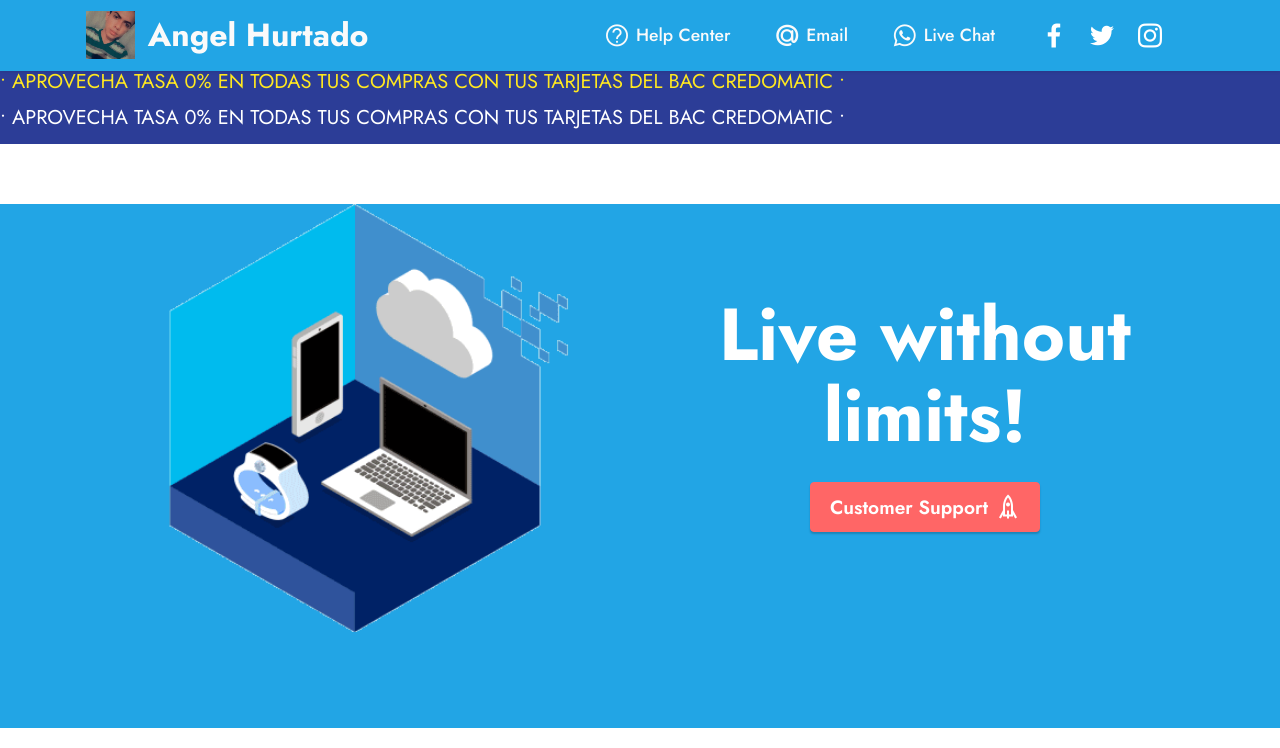
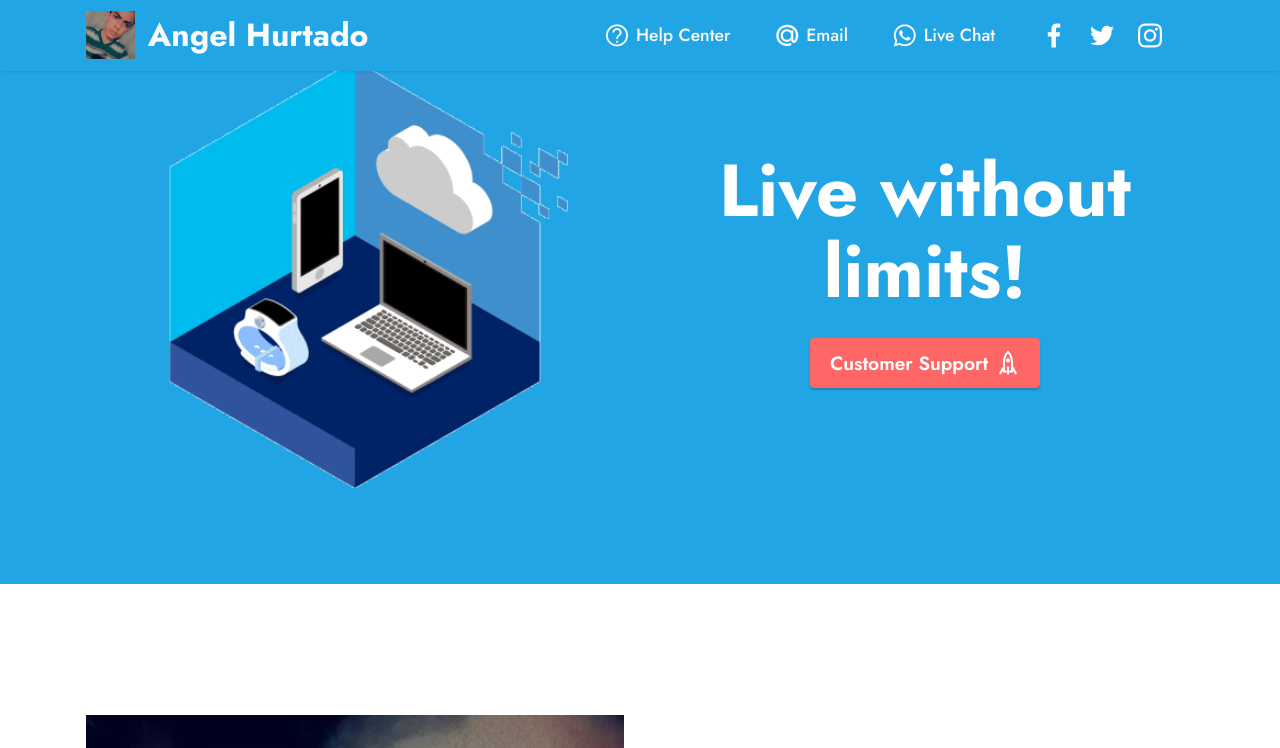
Before and after one commit to iamhurtado/home, a plain HTML site: page index.html in a window 1280 px wide. Shown: the top 748 px of the page. Drawn offline with Linux system fonts and the light colour scheme; files whose address does not match are found by name.

Commit message:
Update index.html

```diff
--- a/index.html
+++ b/index.html
@@ -24,29 +24,7 @@
   <link rel="stylesheet" href="assets/theme/css/style.css">
   <link rel="preload" as="style" href="assets/mobirise/css/mbr-additional.css"><link rel="stylesheet" href="assets/mobirise/css/mbr-additional.css" type="text/css">
 
- </script>  <div class="cms-marquees-container">
-<div class="cms-marquees-banner two-content-type" style="background-color: #2c3d97;">
-<div class="cms-marquees-banner-content">
-<div class="marquees-col">
-<div class="marquees-col-content">
-<p><span style="color: #ffe820; font-size: 20px;">• APROVECHA TASA 0% EN TODAS TUS COMPRAS CON TUS TARJETAS DEL BAC CREDOMATIC •</span></p>
-</div>
-</div>
-<div class="marquees-col">
-<div class="marquees-col-content">
-<p><span style="color: #ffffff; font-size: 20px;">• APROVECHA TASA 0% EN TODAS TUS COMPRAS CON TUS TARJETAS DEL BAC CREDOMATIC •</span></p>
-</div>
-</div>
-<div class="marquees-col">
-<div class="marquees-col-content">
-<p><span style="color: #ffe820; font-size: 20px;">• APROVECHA TASA 0% EN TODAS TUS COMPRAS CON TUS TARJETAS DEL BAC CREDOMATIC •</span></p>
-</div>
-</div>
-<div class="marquees-col">
-<div class="marquees-col-content">
-<p><span style="color: #ffffff; font-size: 20px;">• APROVECHA TASA 0% EN TODAS TUS COMPRAS CON TUS TARJETAS DEL BAC CREDOMATIC •</span></p>
-</div>
-</div>
+
 
 </head>
 <body>
```
